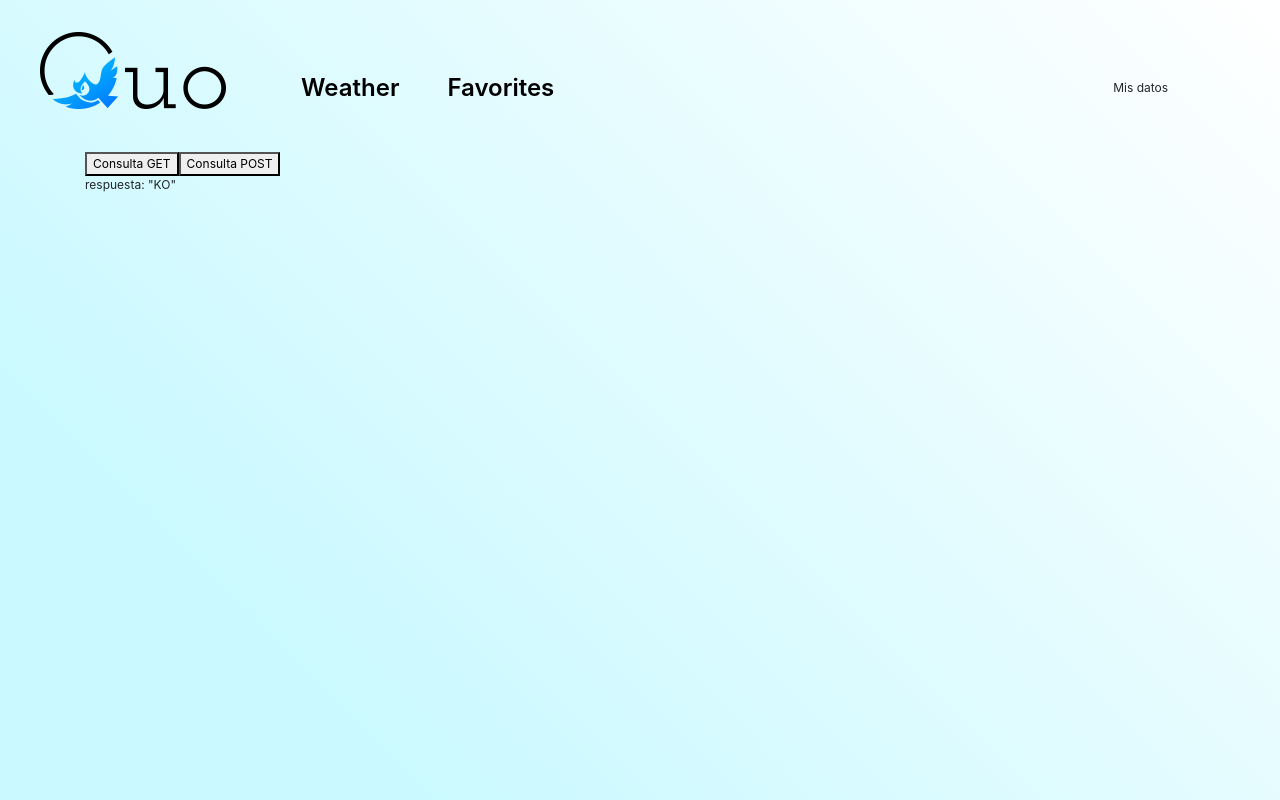
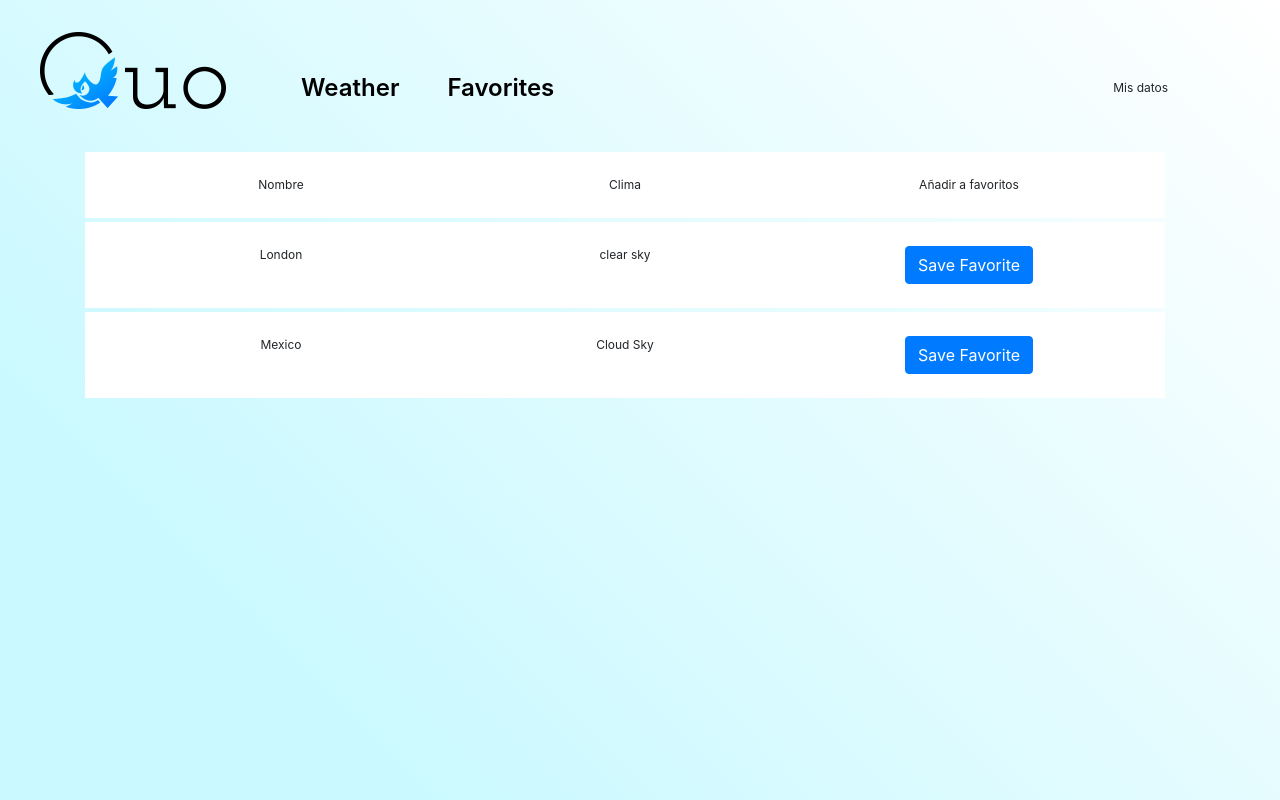
Before and after one commit to DiegoFRM/testquodigital, a React (Create React App) app in the folder diego-prueba/: page / in a window 1280 px wide. Built offline with nearby package versions, Linux system fonts and the light colour scheme; no server answers.

Commit message:
update list

```diff
--- a/diego-prueba/src/components/WeatherDetail.js
+++ b/diego-prueba/src/components/WeatherDetail.js
@@ -1,8 +1,34 @@
+import React, {  useState } from 'react';
 
-function WeatherDetail() {
+
+function WeatherDetail(props) {
+    const [myArray] = useState({props})
+    const newArray = []
+    const getLocal = localStorage.getItem('Pais')
+    if(getLocal == undefined){
+
+        //localStorage.setItem('Pais', newArray)
+    }
+    function addFavorite (country) {
+        let newArray = JSON.stringify(props)
+        let setArray = []
+        let getLocal = localStorage.getItem('Pais')
+        if(getLocal != undefined){
+        setArray.push(getLocal)
+        }
+        setArray.push(newArray)
+        localStorage.setItem('Pais', setArray)
+      }
+
   return (
-    <div className="row">
-        <div>Este es WeatherDetail</div>
+    <div className="row col-12 text-center bg-color1 p-4 mb-1">
+        <div className="col-4">{myArray.props.getData.name}</div>
+        <div className="col-4">{myArray.props.getData.weather[0].description}</div>
+        <div className="col-4">
+            <button
+            onClick={() => addFavorite(myArray.props.getData.name)}
+            className="btn btn-primary" >Save Favorite</button>
+        </div>
     </div>
   );
 }
--- a/diego-prueba/src/components/WheatherList.js
+++ b/diego-prueba/src/components/WheatherList.js
@@ -1,81 +1,74 @@
 import React, { useEffect, useState } from 'react';
 import WeatherDetail from './WeatherDetail'
+import dummy from './dummy.json'
 import axios from 'axios';
 
 function WheatherList() {
-  const [accesoAPI, setAccesoAPI] = useState({ tipo: 'GET', url: 'https://openweathermap.org/api' });
-  const [datos, setDatos] = useState({});
-  const [errorAPI, setErrorAPI] = useState(null);
+  const apiKey = 'd5f0701319f91aebc378dae0fc1f22e5';
+  const [apiGet, setgetCallApi] = useState({ response: 'Ok' });
   const [loading, setLoading] = useState(false);
-  const [respuestaAPI, setRespuestaAPI] = useState({ respuesta: 'KO' });
 
+  const [country] = useState(
+    [
+    'London',
+    'Mexico',
+    ]
+  )
+  const [getApi] = useState
+  (
+    {
+      type: 'GET',
+      url: 'http://api.openweathermap.org/data/2.5/weather'
+    }
+  );
   useEffect(() => {
-    const consultaAPI = async () => {
-      setErrorAPI(null);
+
+    const callApi = async (country) => {
       setLoading(true);
 
-      try {
-        // 'data' son los datos que se envían como request body
-        // Solo es válido para 'PUT', 'POST', 'DELETE y 'PATCH'
-        const consulta = await axios({ method: accesoAPI.tipo, url: accesoAPI.url, data: datos });
+         await axios.get(getApi.url + '?q='+country+ '&APPID=' + apiKey,{ crossdomain: true }).then((result)=>{
+        console.log("result",result);
+        setgetCallApi(result)
+        return false;
+      setLoading(false);
+              }).catch((error)=>{
+        console.log("Error",error);
+      });
 
-        setRespuestaAPI(consulta);
-      } catch (error) {
-        setErrorAPI(error.response);
-      }
-
-      setLoading(false);
     };
 
-    consultaAPI();
-  }, [accesoAPI.tipo, accesoAPI.url, datos]);
+    //callApi(country[0]);
+  });
 
-  const handleClick = boton => {
-    if (boton === 'botonGet') {
-      setAccesoAPI({ tipo: 'GET', url: 'https://openweathermap.org/api' });
+  const ShowDetails = () => {
 
-      // En un GET los datos serán ignorados, siempre mandaremos un objeto vacío
-      setDatos({});
-    } else if (boton === 'botonPost') {
-      setAccesoAPI({ tipo: 'POST', url: 'https://openweathermap.org/api' });
-
-      setDatos({ datosUno: 'datosUno', datosDos: 'datosDos' });
-    }
-  };
-
-  const MostrarRespuesta = () => {
     if (loading === true) {
       return <div>Cargando...</div>;
     }
+    let respuesta = {};
+    console.log(apiGet)
+    respuesta = apiGet;
 
-    let respuesta = {};
+      /*
+      <WeatherDetail getData={respuesta.data} />
+        */
+      return Array.from({length: Object.keys(dummy).length}, (item, index) =>
+      <WeatherDetail getData={dummy[country[index]]}/>
+      );
 
-    if (errorAPI) {
-      respuesta = errorAPI;
-    } else {
-      respuesta = respuestaAPI;
-    }
-
-    return Object.keys(respuesta).map(key => {
-      return (
-        <div key={key}>
-          {key}: {JSON.stringify(respuesta[key])}
-        </div>
-      );
-    });
-  };
+  }
 
   return (
-    <>
-      <div>
-        <button onClick={() => handleClick('botonGet')} type="button">Consulta GET</button>
-        <button onClick={() => handleClick('botonPost')} type="button">Consulta POST</button>
-      </div>
-      <div>
-        <MostrarRespuesta />
-      </div>
-    </>
+    <div className='container col-12 w-100'>
+
+    <div className="row col-12 text-center bg-color1 p-4 mb-1">
+        <div className="col-4">Nombre</div>
+        <div className="col-4">Clima</div>
+        <div className="col-4">Añadir a favoritos</div>
+    </div>
+    <ShowDetails/>
+    </div>
   );
-};
+}
 
 export default WheatherList;
--- /dev/null
+++ b/diego-prueba/src/components/dummy.json
@@ -0,0 +1,90 @@
+{
+    "London":{
+    "coord": {
+        "lon": -0.1257,
+        "lat": 51.5085
+    },
+    "weather": [
+        {
+            "id": 800,
+            "main": "Clear",
+            "description": "clear sky",
+            "icon": "01n"
+        }
+    ],
+    "base": "stations",
+    "main": {
+        "temp": 281.39,
+        "feels_like": 280.94,
+        "temp_min": 278.81,
+        "temp_max": 283.12,
+        "pressure": 1018,
+        "humidity": 90
+    },
+    "visibility": 10000,
+    "wind": {
+        "speed": 1.37,
+        "deg": 305,
+        "gust": 1.5
+    },
+    "clouds": {
+        "all": 7
+    },
+    "dt": 1622081320,
+    "sys": {
+        "type": 2,
+        "id": 2019646,
+        "country": "GB",
+        "sunrise": 1622087614,
+        "sunset": 1622145727
+    },
+    "timezone": 3600,
+    "id": 2643743,
+    "name": "London",
+    "cod": 200
+},
+"Mexico":{
+"coord": {
+    "lon": -0.1257,
+    "lat": 51.5085
+},
+"weather": [
+    {
+        "id": 800,
+        "main": "Clear",
+        "description": "Cloud Sky",
+        "icon": "01n"
+    }
+],
+"base": "stations",
+"main": {
+    "temp": 281.39,
+    "feels_like": 280.94,
+    "temp_min": 278.81,
+    "temp_max": 283.12,
+    "pressure": 1018,
+    "humidity": 90
+},
+"visibility": 10000,
+"wind": {
+    "speed": 1.37,
+    "deg": 305,
+    "gust": 1.5
+},
+"clouds": {
+    "all": 7
+},
+"dt": 1622081320,
+"sys": {
+    "type": 2,
+    "id": 2019646,
+    "country": "GB",
+    "sunrise": 1622087614,
+    "sunset": 1622145727
+},
+"timezone": 3600,
+"id": 2643743,
+"name": "Mexico",
+"cod": 200
+}
+}
--- a/diego-prueba/src/styles/styles.scss
+++ b/diego-prueba/src/styles/styles.scss
@@ -1,7 +1,6 @@
 @import "~bootstrap/scss/bootstrap";
 
 $blue1: #0B2343;
-$bgsearch: #007CC2;
 $fontSize:12px;
 $fontContent:14px;
 
@@ -46,20 +45,15 @@ $fontContent:14px;
     transition: opacity 250ms ease-in;
   }
 
-.navbar-light .navbar-nav .show > .nav-link, .navbar-light .navbar-nav .active > .nav-link, .navbar-light .navbar-nav .nav-link.show, .navbar-light .navbar-nav .nav-link.active {
-  color: white;
-}
-
 .navbar-nav .dropdown-menu {
   margin-top:10px !important;
-}
-
-.vl {
-  border-left: 1px solid white;
-  height: 50px;
 }
 
 .navbar-light .navbar-toggler {
   color: rgba(250, 250, 250, 1);
   border-color: transparent;
 }
+
+.bg-color1{
+    background-color: white;
+}
```
